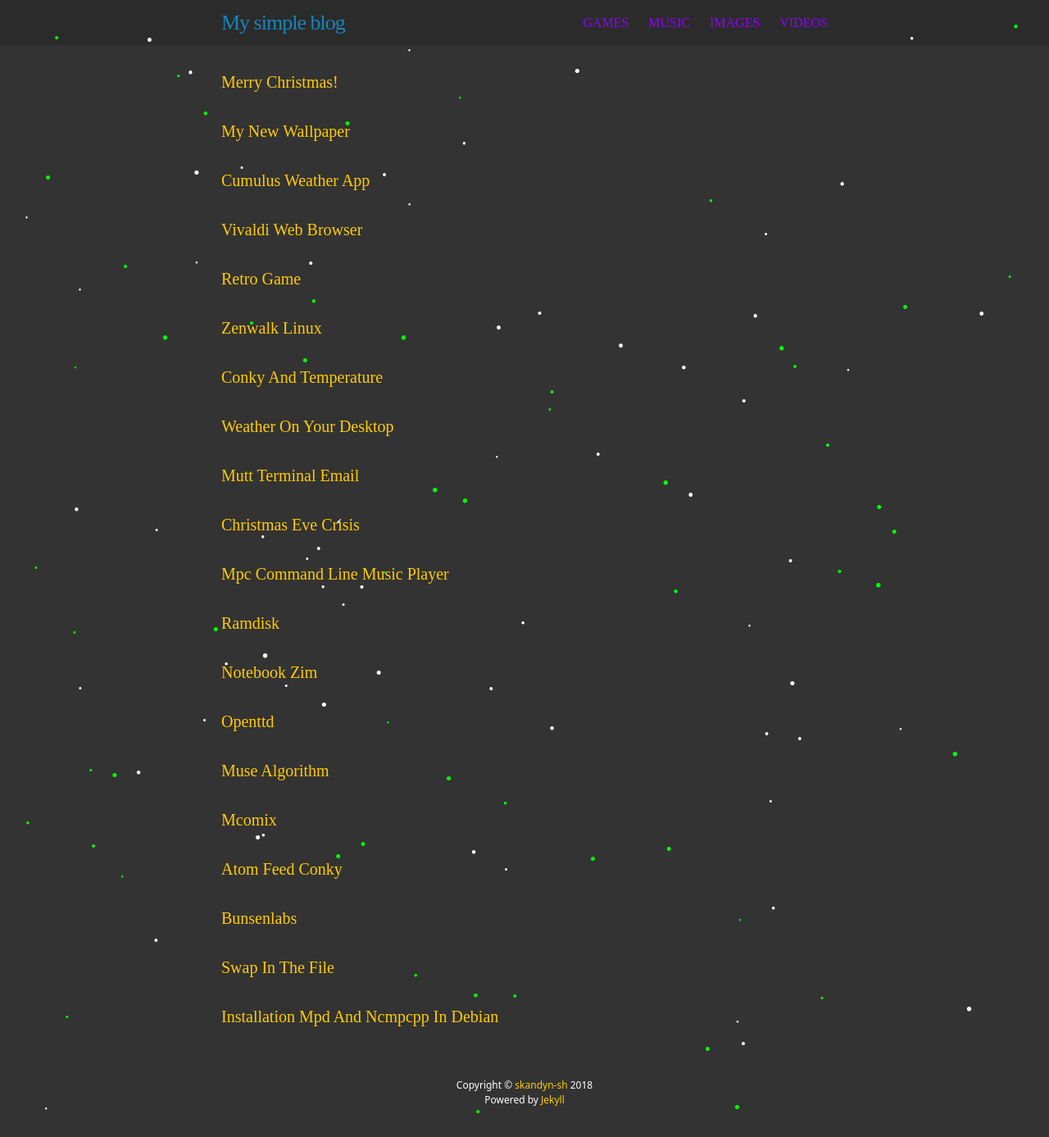
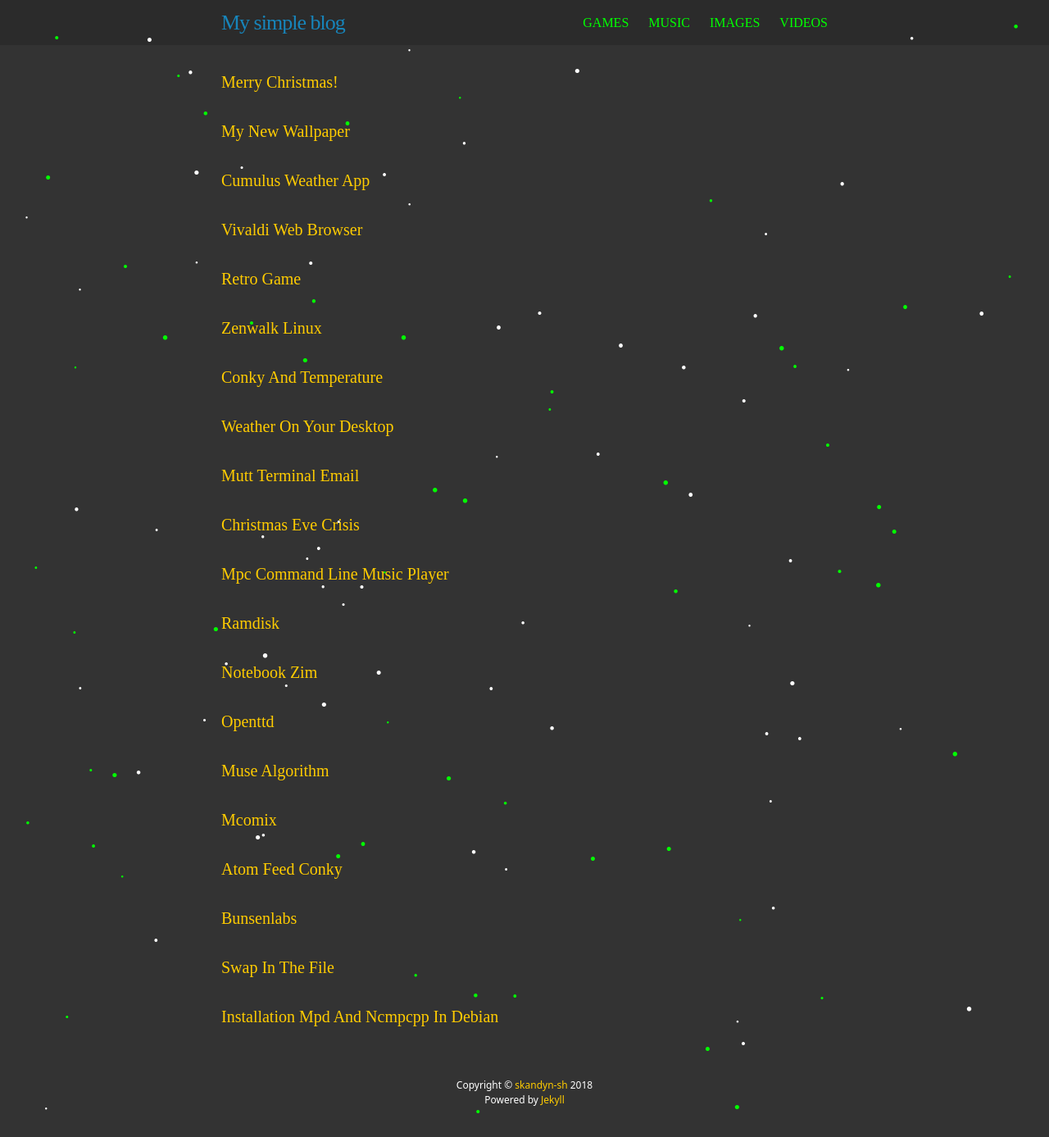
Before and after one commit to skandyn-sh/skandyn-sh.github.io, a Jekyll site: the page built from index.html, in a window 1280 px wide. Shown: the whole page at 82% size. Built offline with Jekyll 4.4.1, drawn with Linux system fonts in a browser that asks for light colours; nearby versions of some CDN libraries; library files that are not in the unit come from our copies; comment, search, counter and statistics services are not loaded.

Commit message:
Update main.scss

```diff
--- a/css/main.scss
+++ b/css/main.scss
@@ -14,7 +14,7 @@
 $spacing-unit:     30px;
 
 $text-color:       #ddd;
-$text-color2:      #8f00ff;
+$text-color2:      #00ff00;
 $background-color: #333333;
 $brand-color:      #ffcc00;
 
```
